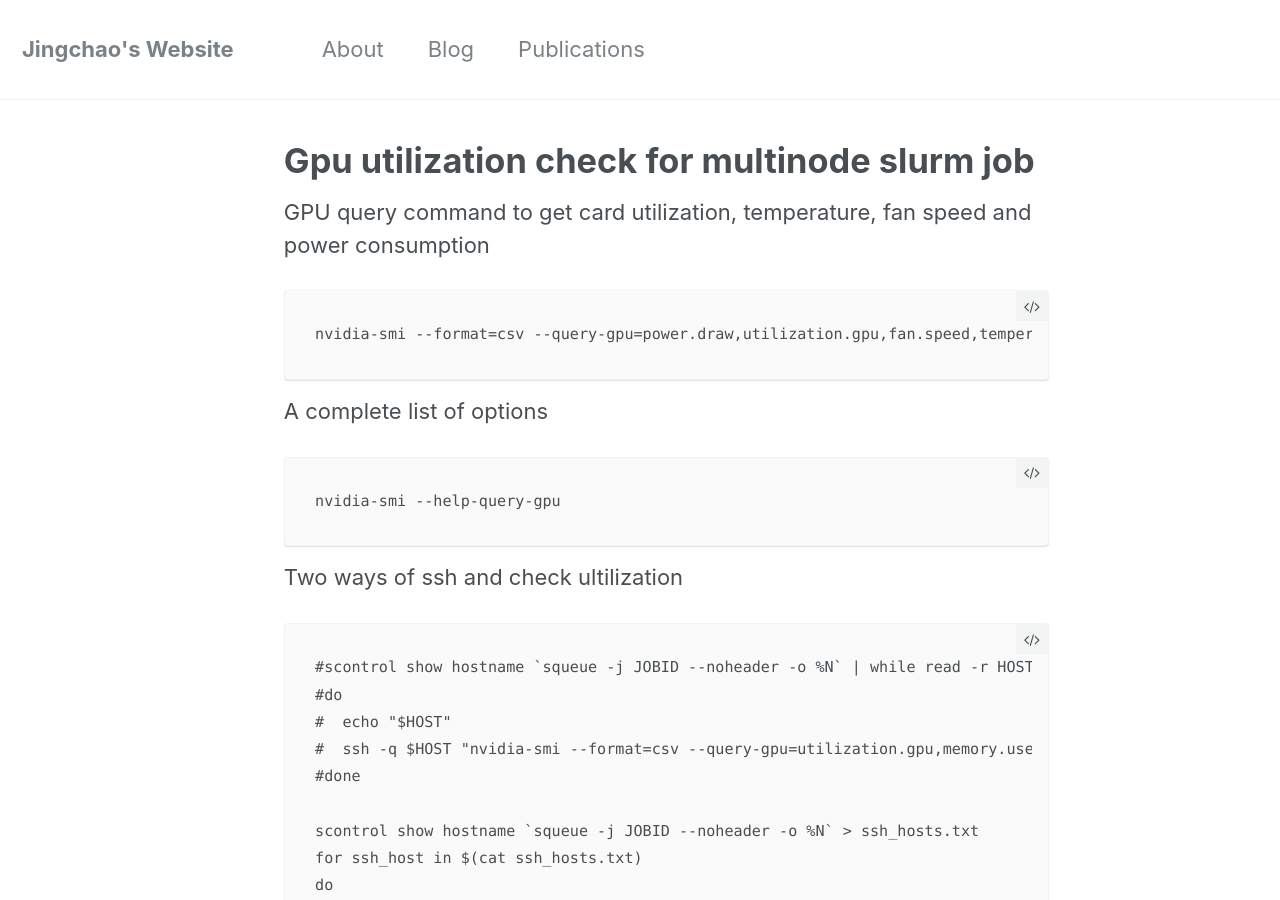
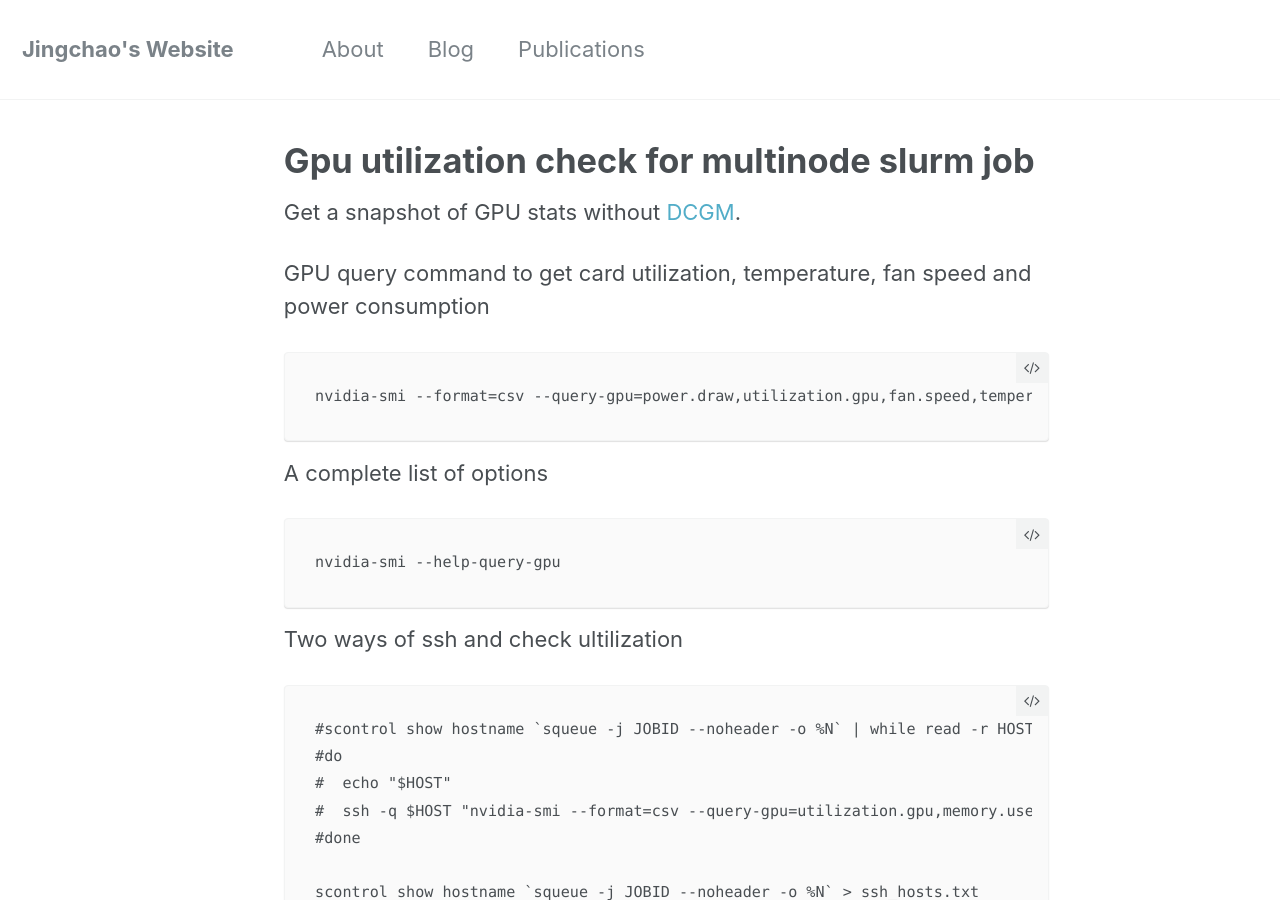
Before and after one commit to JingchaoZhang/JingchaoZhang.github.io, a Jekyll site: the page built from _posts/2021-03-01-GPU Utilization Check for MultiNode SLURM Job.md, in a window 1280 px wide and 900 px high. Built offline with Jekyll 4.4.1, drawn with Linux system fonts in a browser that asks for light colours.

Commit message:
Update 2021-03-01-GPU Utilization Check for MultiNode SLURM Job.md

````diff
--- a/_posts/2021-03-01-GPU Utilization Check for MultiNode SLURM Job.md
+++ b/_posts/2021-03-01-GPU Utilization Check for MultiNode SLURM Job.md
@@ -2,6 +2,8 @@
 layout: single
 author_profile: false
 ---
+
+Get a snapshot of GPU stats without [DCGM](https://developer.nvidia.com/dcgm).
 
 GPU query command to get card utilization, temperature, fan speed and power consumption
 ```
````
